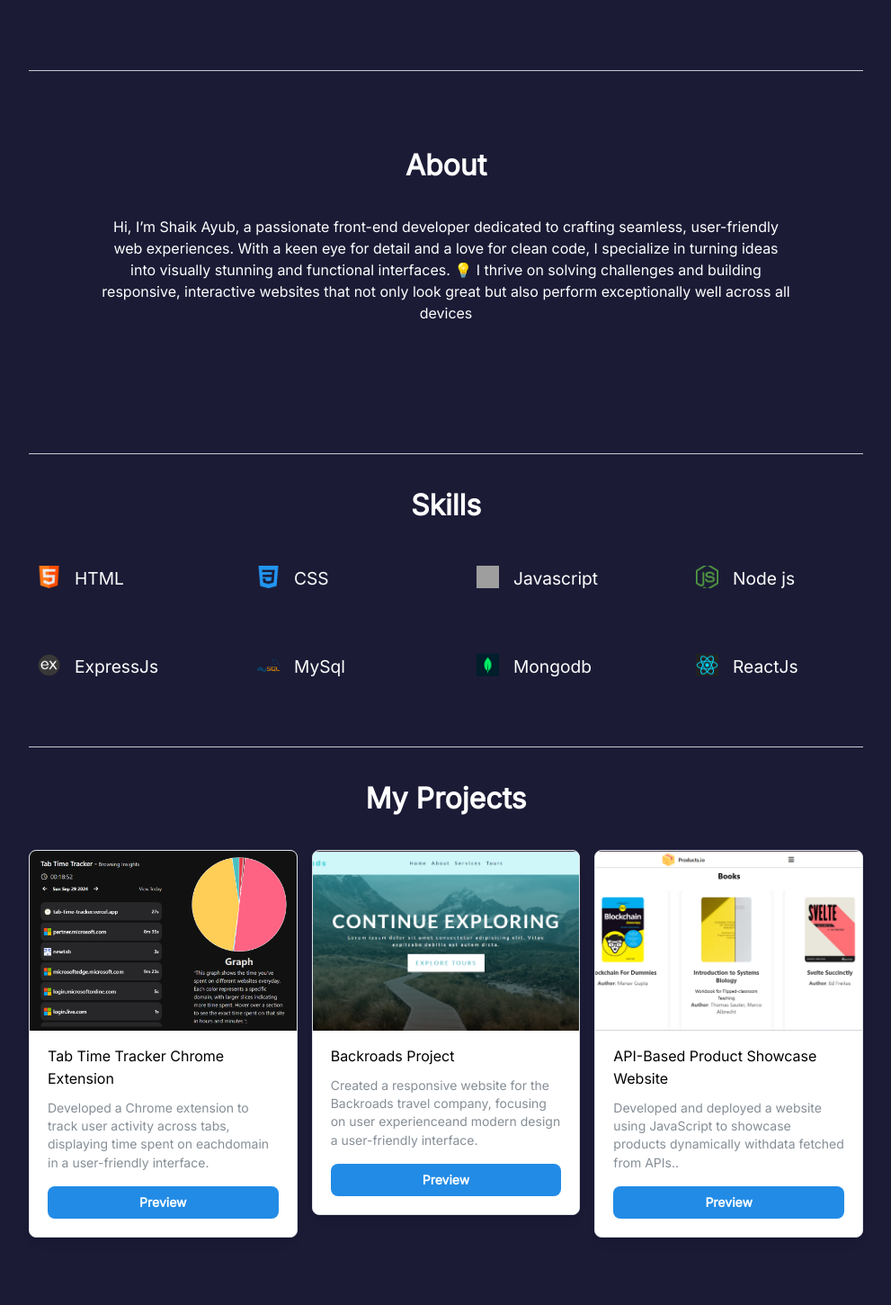
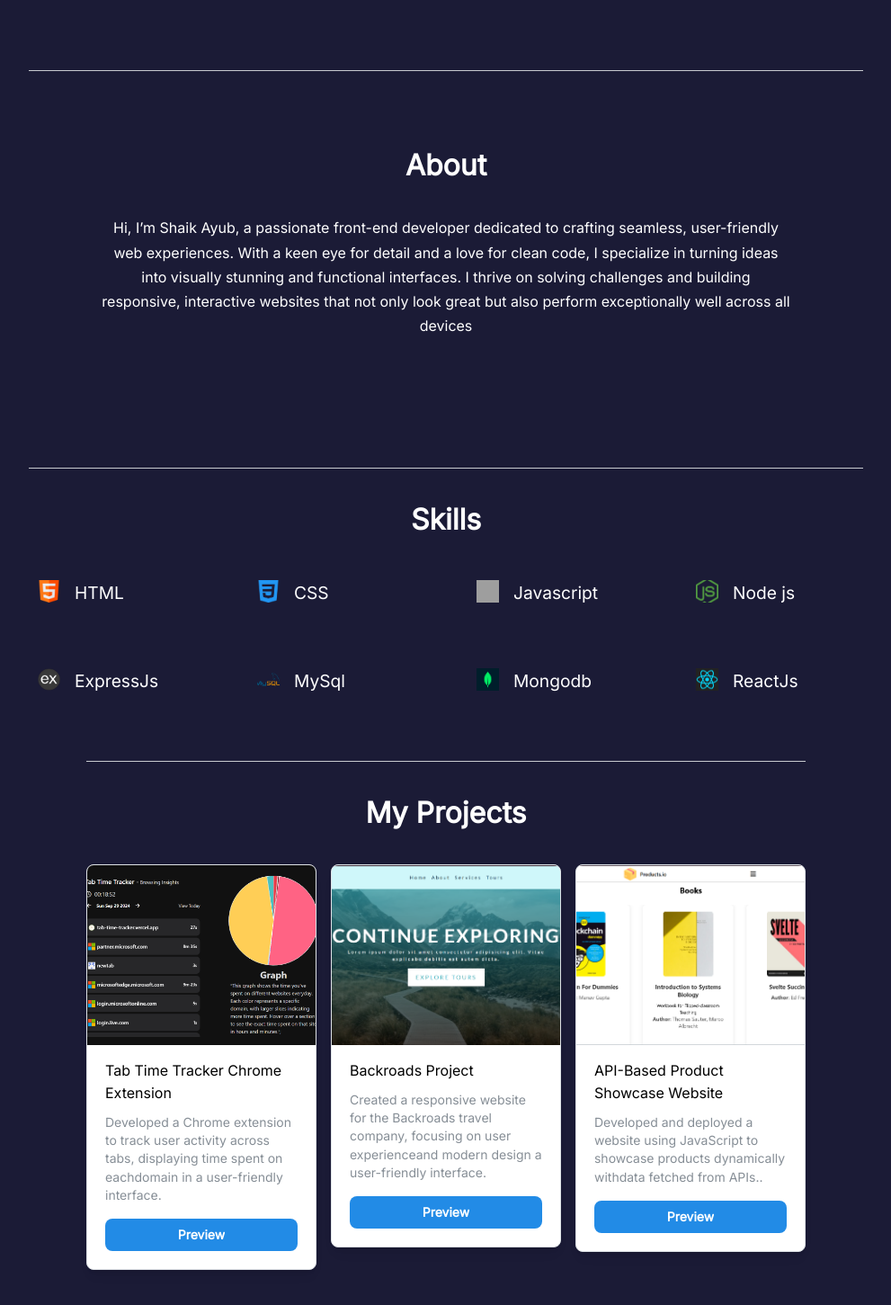
Before and after one commit to ShaikAyub7/portfolio, a React (Vite) app: page / in a window 1280 px wide. Shown: the part 497-1948 px from the top of the page at 90% size, without its empty margins (144-1135 px from the left). Built offline with nearby package versions, Linux system fonts and the light colour scheme; grey boxes are pictures that could not be loaded.

Commit message:
Update project layout and styles; enhance About section text and hover effects

```diff
--- a/src/components/About.jsx
+++ b/src/components/About.jsx
@@ -17,14 +17,14 @@ const About = () => {
         <p
           style={{
             textAlign: "center",
-            lineHeight: "1.5rem",
+            lineHeight: "1.7rem",
             fontWeight: "400",
           }}
         >
           Hi, I’m Shaik Ayub, a passionate front-end developer dedicated to
           crafting seamless, user-friendly web experiences. With a keen eye for
           detail and a love for clean code, I specialize in turning ideas into
-          visually stunning and functional interfaces. 💡 I thrive on solving
+          visually stunning and functional interfaces. I thrive on solving
           challenges and building responsive, interactive websites that not only
           look great but also perform exceptionally well across all devices
         </p>
--- a/src/components/Home-page.jsx
+++ b/src/components/Home-page.jsx
@@ -102,7 +102,12 @@ const Home = () => {
             <motion.a
               href="https://www.linkedin.com/in/shaik-ayub7"
               className="icon-link"
-              whileHover={{ scale: 1.2, rotate: -5 }}
+              whileHover={{
+                scale: 1.2,
+                rotate: -5,
+                background: "blue",
+                color: "red",
+              }}
               whileTap={{ scale: 0.9 }}
             >
               <i
--- a/src/components/Projects.jsx
+++ b/src/components/Projects.jsx
@@ -24,19 +24,22 @@ function Demo() {
         >
           My Projects
         </h2>
+        <div className="project-center">
           <Grid gutter="md">
             {cardsText.map((card) => (
-            <Grid.Col key={card.id} span={{ base: 12, sm: 6, md: 4, lg: 4 }}>
+              <Grid.Col key={card.id} span={{ base: 12, sm: 4, md: 4, lg: 4 }}>
                 <Card
                   shadow="sm"
                   padding="lg"
                   radius="md"
                   withBorder
-                sx={{
-                  maxHeight: "200px",
-                  display: "flex",
-                  flexDirection: "column",
-                }}
+                  sx={
+                    {
+                      // maxHeight: "200px",
+                      // display: "flex",
+                      // flexDirection: "column",
+                    }
+                  }
                 >
                   <Card.Section component="a" href={card.link} target="blank">
                     <Image src={card.image} height={200} alt={card.name} />
@@ -63,6 +66,7 @@ function Demo() {
             ))}
           </Grid>
         </div>
+      </div>
     </Container>
   );
 }
--- a/src/index.css
+++ b/src/index.css
@@ -76,10 +76,19 @@ body {
   border-top: 1px solid #c8cbd0;
 }
 .projects {
-  /* max-width: 800px; */
+  max-width: 800px;
   border-top: 1px solid #c8cbd0;
   margin: 0 auto;
+
   padding-bottom: 6.9rem;
+}
+.icon-link:hover {
+  scale: 1.2;
+}
+.project-center {
+  display: grid;
+  justify-content: center;
+  place-content: center;
 }
 .cards {
   display: grid;
```
Also changed, not shown: 1 other file (tests, documents, lock files or other folders). Lines whose indentation alone changed are shown as unchanged.
